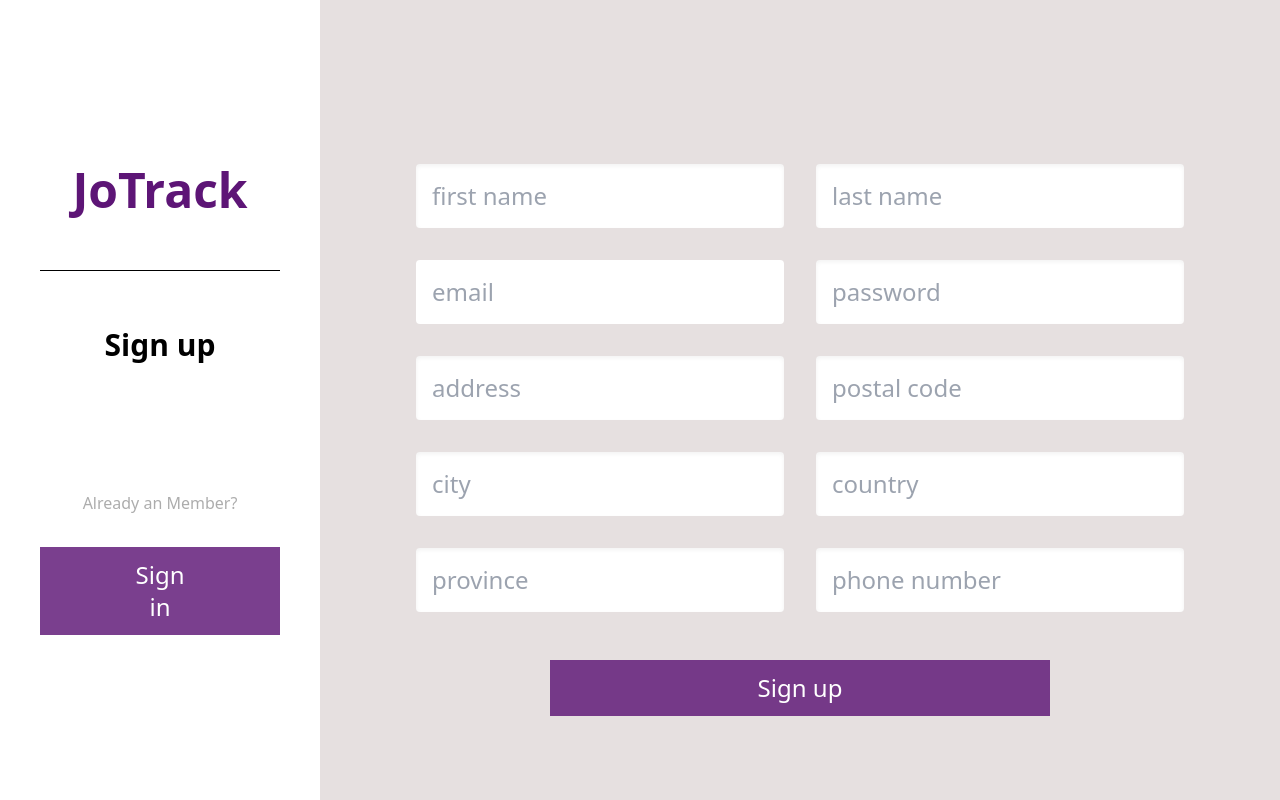
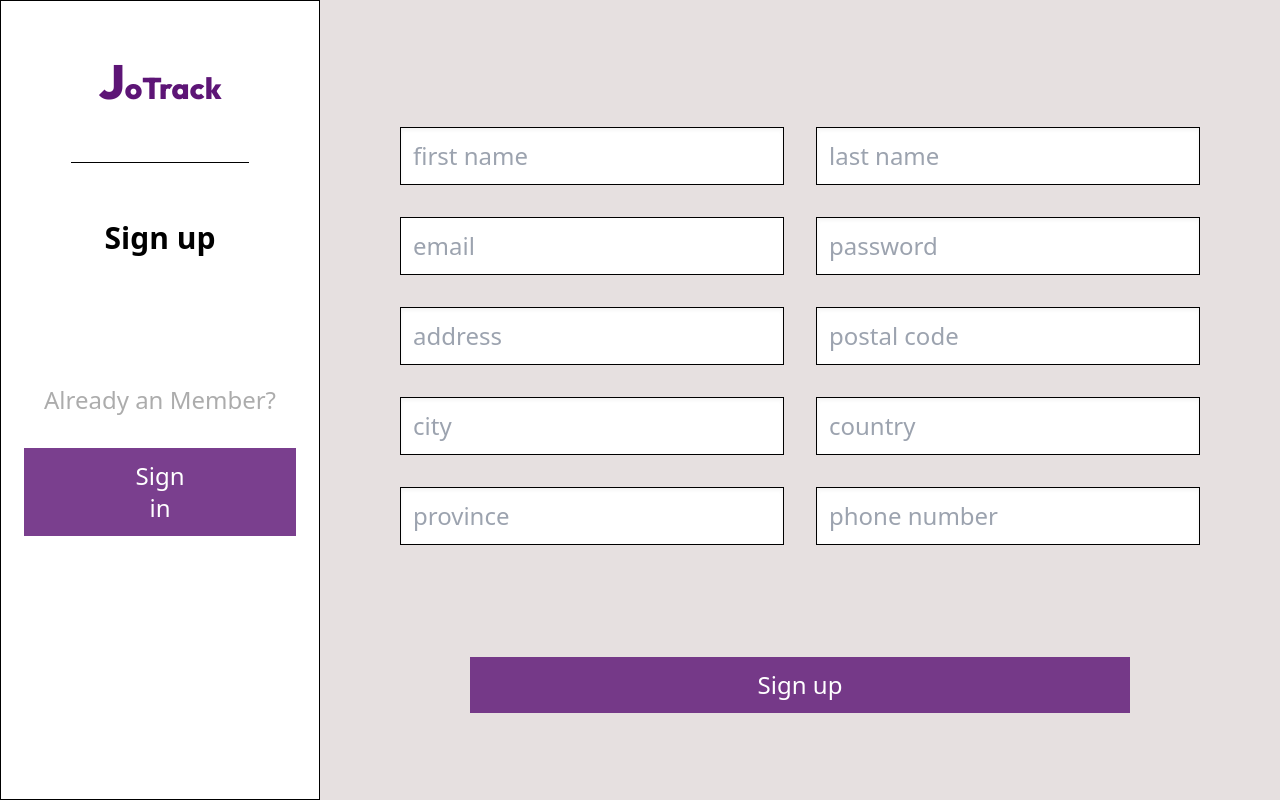
Before and after one commit to jayden-n/jotrack, a React (Vite) app in the folder client/: page /register in a window 1280 px wide. Built offline with nearby package versions, Linux system fonts and the light colour scheme.

Commit message:
Update RegisterPage.tsx

```diff
--- a/client/src/pages/auth/RegisterPage.tsx
+++ b/client/src/pages/auth/RegisterPage.tsx
@@ -1,5 +1,7 @@
 import React, { useState, FormEvent, ChangeEvent } from 'react';
 import { useNavigate } from 'react-router-dom';
+import { Link } from 'react-router-dom';
+
 
 const RegisterPage = () => {
 	const [error, setError] = useState<string>('');
@@ -39,32 +41,38 @@ const RegisterPage = () => {
 
 	return (
 		<div className="grid h-screen grid-cols-1 md:grid-cols-4 bg-e6e0e0">
-			<div className="flex flex-col justify-center md:col-span-1 bg-white p-10">
-				<div>
+			<div className="flex flex-col justify-center md:col-span-1 border border-gray-300 bg-white p-10">
+				<div className="mb-52">
+					<div className="flex justify-center items-center mb-14">
+						<ul className="text-purple text-lg ">
+							<li className="font-outfit text-3xl font-extrabold pr-10">
+								<Link to={'/'}>
+									<span className="text-5xl ml-10">J</span>oTrack
+								</Link>
+							</li>
+						</ul>
+					</div>
+					<hr className="border-t border-gray-300 mb-14 mx-auto my-4 w-3/4 h-0.5" />
+					<h2 className="text-3xl font-semibold text-center mb-32">Sign up</h2>
+					<p className="text-2xl text-gray text-center opacity-60 mb-8">Already an Member?</p>
 					<div className="flex justify-center items-center">
-					<button className="text-5xl font-extrabold text-purple mb-14" onClick={() => navigate('/')}>JoTrack</button>
-					</div>
-					<hr className="border-t border-gray-300 mb-14" />
-					<h2 className="text-3xl font-semibold text-center mb-32">Sign up</h2>
-					<p className="text-1xl text-gray text-center opacity-60 mb-8">Already an Member?</p>
-					<div className="flex justify-center items-center">
-					<button className="text-2xl text-white bg-btnPurple py-3 px-24" onClick={() => navigate('/login')}>Sign in</button>
+					<button className="text-2xl text-white bg-btnPurple py-3 px-28" onClick={() => navigate('/login')}>Sign in</button>
 					</div>
 				</div>
 			</div>
-			<div className="grid place-items-center p-10 md:col-span-3">
-				<form onSubmit={handleSubmit} className="grid grid-cols-1 mt-20 md:grid-cols-2 gap-8 md:max-w-1xl lg:max-w-3xl mx-auto">
-					<input type="text" value={firstname} placeholder="first name" className="p-4 text-2xl bg-white border-none rounded shadow-inner w-full" onChange={handleFirstnameChange} />
-					<input type="text" value={lastname} placeholder="last name" className="p-4 text-2xl bg-white border-none rounded shadow-inner w-full" onChange={handleLastnameChange} />
-					<input type="email" value={email} placeholder="email" className="p-4 text-2xl bg-white border-none rounded shadow-inne w-fullr" onChange={handleEmailChange} />
-					<input type="password" value={password} placeholder="password" className="p-4 text-2xl bg-white border-none rounded shadow-inner w-full" onChange={handlePasswordChange} />
-					<input type="text" value={address} placeholder="address" className="p-4 text-2xl bg-white border-none rounded shadow-inner w-full" onChange={handleAddressChange} />
-					<input type="text" value={postal} placeholder="postal code" className="p-4 text-2xl bg-white border-none rounded shadow-inner w-full" onChange={handlePostalChange} />
-					<input type="text" value={city} placeholder="city" className="p-4 text-2xl bg-white border-none rounded shadow-inner w-full " onChange={handleCityChange} />
-					<input type="text" value={country} placeholder="country" className="p-4 text-2xl bg-white border-none rounded shadow-inner w-full" onChange={handleCountryChange} />
-					<input type="text" value={province} placeholder="province" className="p-4 text-2xl bg-white border-none rounded shadow-inner w-full" onChange={handleProvinceChange} />
-					<input type="text" value={phone} placeholder="phone number" className="p-4 text-2xl bg-white border-none rounded shadow-inner w-full" onChange={handlePhoneChange} />
-					<button type="submit" className="text-2xl text-white bg-btnPurple py-3 px-52 justify-self-center mt-4 md:col-span-2">Sign up</button>
+			<div className="grid place-items-center p-20 md:col-span-3">
+				<form onSubmit={handleSubmit} className="grid grid-cols-1 md:grid-cols-2 gap-8 md:max-w-3xl w-full lg:max-w-5xl mx-auto mt-10">
+					<input type="text" value={firstname} placeholder="first name" className="p-3 text-2xl bg-white border border-gray-300 shadow-inner w-full" onChange={handleFirstnameChange} />
+					<input type="text" value={lastname} placeholder="last name" className="p-3 text-2xl bg-white border border-gray-300 shadow-inner w-full" onChange={handleLastnameChange} />
+					<input type="email" value={email} placeholder="email" className="p-3 text-2xl bg-white border border-gray-300 shadow-inne w-fullr" onChange={handleEmailChange} />
+					<input type="password" value={password} placeholder="password" className="p-3 text-2xl bg-white border border-gray-300 shadow-inner w-full" onChange={handlePasswordChange} />
+					<input type="text" value={address} placeholder="address" className="p-3 text-2xl bg-white border border-gray-300 shadow-inner w-full" onChange={handleAddressChange} />
+					<input type="text" value={postal} placeholder="postal code" className="p-3 text-2xl bg-white border border-gray-300 shadow-inner w-full" onChange={handlePostalChange} />
+					<input type="text" value={city} placeholder="city" className="p-3 text-2xl bg-white border border-gray-300 shadow-inner w-full " onChange={handleCityChange} />
+					<input type="text" value={country} placeholder="country" className="p-3 text-2xl bg-white border border-gray-300 shadow-inner w-full" onChange={handleCountryChange} />
+					<input type="text" value={province} placeholder="province" className="p-3 text-2xl bg-white border border-gray-300 shadow-inner w-full" onChange={handleProvinceChange} />
+					<input type="text" value={phone} placeholder="phone number" className="p-3 text-2xl bg-white border border-gray-300 shadow-inner w-full" onChange={handlePhoneChange} />
+					<button type="submit" className="text-2xl text-white bg-btnPurple py-3 px-72 justify-self-center mt-20 md:col-span-2">Sign up</button>
 					{error && <div className="text-red-500 py-2 px-6 justify-self-center md:col-span-2">{error}</div>}
 				</form>
 			</div>
```
